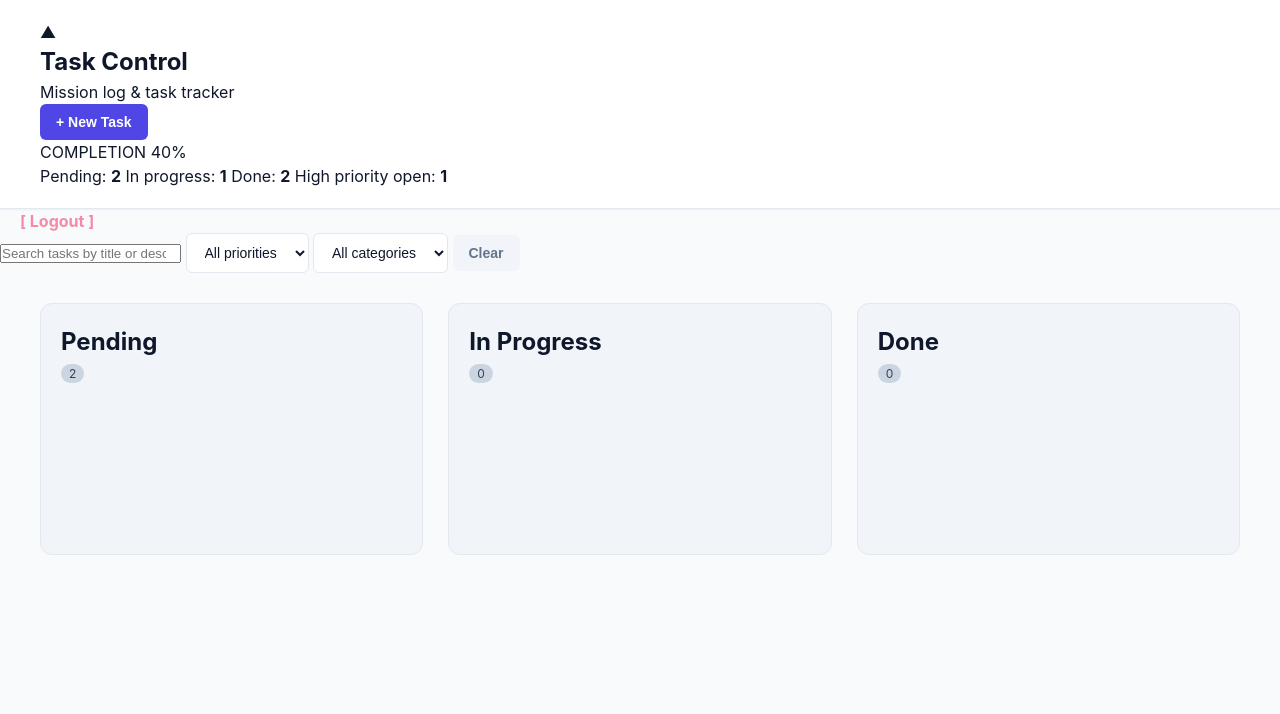
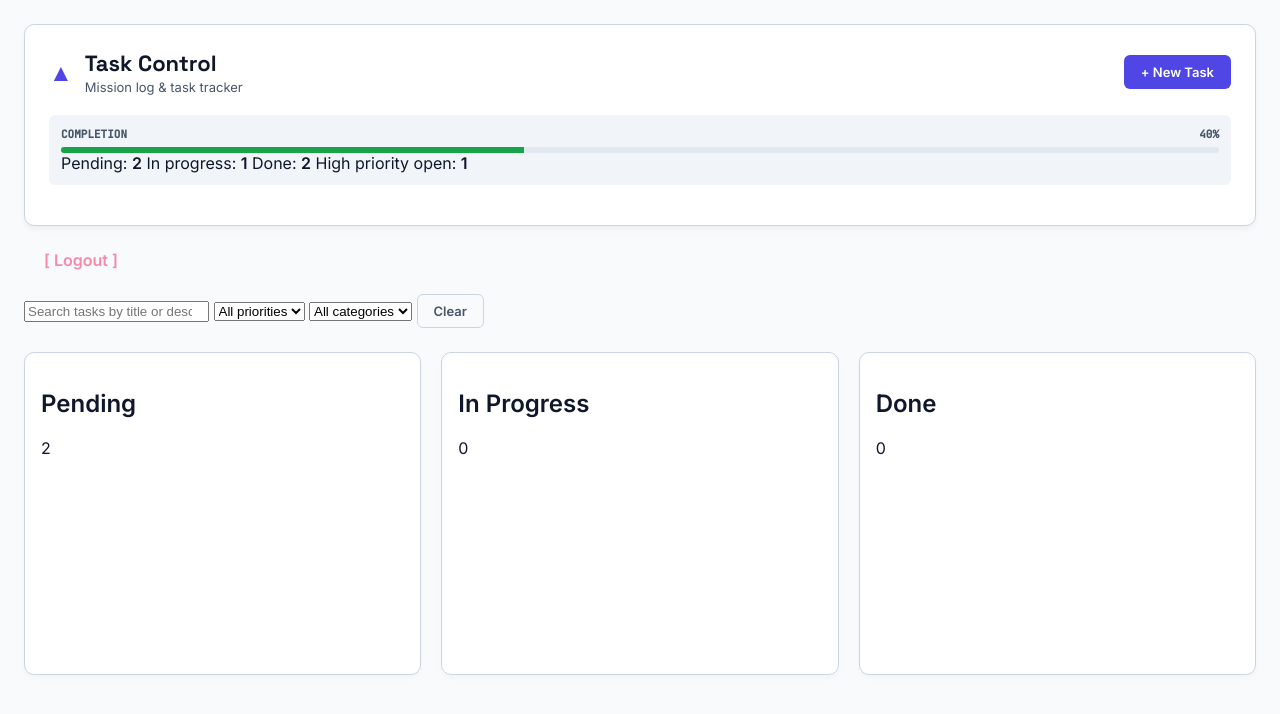
Before and after one commit to pujaux/Task-Management-app, a Flask app: page / in a window 1280 px wide. Shown: the top 714 px of the page. Run offline with Flask 3, Linux system fonts and the light colour scheme; the visitor is signed in with stand-in values (Sample User, id 1); data comes from the database, SQL or seed files in the repository.

Commit message:
Design: Finalize polished bright theme layout

```diff
--- a/static/style.css
+++ b/static/style.css
@@ -1,414 +1,440 @@
 /* =========================================================
-   Task Control — Bright & Modern Theme
+   Task Control — Polished Bright & High-Contrast CSS
    ========================================================= */
 
    :root {
-  --bg-main: #f8fafc;
-  --bg-card: #ffffff;
-  --bg-sidebar: #ffffff;
-  --border-color: #e2e8f0;
+    --bg: #f8fafc;
+    --surface: #ffffff;
+    --surface-2: #f1f5f9;
+    --surface-3: #e2e8f0;
+    --border: #cbd5e1;
+    --text: #0f172a;
+    --text-dim: #475569;
+    --text-faint: #94a3b8;
 
-  --text-main: #0f172a;
-  --text-muted: #64748b;
-  --text-inverse: #ffffff;
+    --accent: #4f46e5;       /* Vibrant Indigo */
+    --accent-dim: #eef2ff;
+    --amber: #d97706;        /* Deep Gold Medium Priority */
+    --coral: #dc2626;        /* Clear Red High Priority */
+    --success: #16a34a;      /* Clear Green Done Status */
 
-  --primary: #4f46e5;
-  --primary-hover: #4338ca;
-  --primary-light: #eef2ff;
+    --radius: 10px;
+    --radius-sm: 6px;
 
-  --success: #10b981;
-  --warning: #f59e0b;
-  --danger: #ef4444;
-  --danger-hover: #dc2626;
-
-  --shadow-sm: 0 1px 2px 0 rgb(0 0 0 / 0.05);
-  --shadow-md: 0 4px 6px -1px rgb(0 0 0 / 0.1), 0 2px 4px -2px rgb(0 0 0 / 0.1);
-  --shadow-lg: 0 10px 15px -3px rgb(0 0 0 / 0.1), 0 4px 6px -4px rgb(0 0 0 / 0.1);
+    --font-display: 'Space Grotesk', sans-serif;
+    --font-body: 'Inter', sans-serif;
+    --font-mono: 'JetBrains Mono', monospace;
   }
 
-* {
-  box-sizing: border-box;
+  * { box-sizing: border-box; }
+
+  html, body {
     margin: 0;
     padding: 0;
+    background: var(--bg);
+    color: var(--text);
+    font-family: var(--font-body);
+    -webkit-font-smoothing: antialiased;
   }
 
-body {
-  font-family: -apple-system, BlinkMacSystemFont, "Segoe UI", Roboto, Helvetica, Arial, sans-serif;
-  background-color: var(--bg-main);
-  color: var(--text-main);
-  line-height: 1.5;
+  /* ---------- App Layout Wrapper ---------- */
+  .app {
+    max-width: 1400px;
+    margin: 0 auto;
+    padding: 24px;
+    display: flex;
+    flex-direction: column;
+    gap: 24px;
   }
 
-/* ---------- Header & Dashboard Layout ---------- */
-header {
-  background: var(--bg-sidebar);
-  border-bottom: 1px solid var(--border-color);
-  padding: 20px 40px;
-  box-shadow: var(--shadow-sm);
+  /* ---------- Top Header Controls ---------- */
+  .deck-header {
+    background: var(--surface);
+    border: 1px solid var(--border);
+    border-radius: var(--radius);
+    padding: 24px;
+    box-shadow: 0 4px 6px -1px rgba(0,0,0,0.05);
   }
 
-.header__top {
+  .deck-header__top {
     display: flex;
     justify-content: space-between;
     align-items: center;
     margin-bottom: 20px;
   }
 
-h1 {
-  font-size: 24px;
-  font-weight: 700;
-  color: var(--text-main);
+  .brand {
+    display: flex;
+    align-items: center;
+    gap: 12px;
   }
 
-/* ---------- Stats Toolbar ---------- */
-.stats-bar {
-  display: grid;
-  grid-template-columns: repeat(auto-fit, minmax(150px, 1fr));
-  gap: 15px;
-  margin-bottom: 20px;
+  .brand__mark {
+    font-size: 24px;
+    color: var(--accent);
   }
 
-.stat-card {
-  background: var(--bg-card);
-  border: 1px solid var(--border-color);
-  padding: 15px;
-  border-radius: 8px;
-  text-align: center;
-  box-shadow: var(--shadow-sm);
+  .brand__text h1 {
+    font-family: var(--font-display);
+    font-size: 22px;
+    font-weight: 700;
+    margin: 0;
   }
 
-.stat-card__val {
-  font-size: 22px;
-  font-weight: 700;
-  color: var(--primary);
+  .brand__text p {
+    font-size: 13px;
+    color: var(--text-dim);
+    margin: 2px 0 0 0;
   }
 
-.stat-card__lbl {
-  font-size: 12px;
-  color: var(--text-muted);
-  text-transform: uppercase;
-  font-weight: 600;
+  /* ---------- Progress runway ---------- */
+  .runway {
+    margin: 16px 0;
+    padding: 12px;
+    background: var(--surface-2);
+    border-radius: var(--radius-sm);
   }
 
-/* Progress Runway */
-.runway-container {
-  background: #e2e8f0;
-  border-radius: 9999px;
-  height: 8px;
-  overflow: hidden;
-  position: relative;
-  margin-top: 10px;
+  .runway__label {
+    display: flex;
+    justify-content: space-between;
+    font-family: var(--font-mono);
+    font-size: 11px;
+    font-weight: 600;
+    color: var(--text-dim);
+    margin-bottom: 6px;
   }
 
-#runway-fill {
-  background: var(--success);
-  height: 100%;
-  width: 0%;
-  transition: width 0.4s ease;
+  .runway__track {
+    width: 100%;
+    height: 6px;
+    background: var(--surface-3);
+    border-radius: 3px;
+    overflow: hidden;
   }
 
-/* ---------- Controls / Filters ---------- */
-.controls-bar {
-  display: flex;
-  gap: 15px;
-  align-items: center;
-  flex-wrap: wrap;
+  .runway__fill {
+    height: 100%;
+    background: var(--success);
+    width: 0%;
+    transition: width 0.3s cubic-bezier(0.4, 0, 0.2, 1);
   }
 
-input[type="text"], select {
-  padding: 10px 14px;
-  background: var(--bg-card);
-  border: 1px solid var(--border-color);
-  color: var(--text-main);
-  border-radius: 6px;
-  font-size: 14px;
-  outline: none;
-  transition: border-color 0.2s, box-shadow 0.2s;
+  /* ---------- Dashboard Tool counters ---------- */
+  .deck-stats {
+    display: grid;
+    grid-template-columns: repeat(auto-fit, minmax(130px, 1fr));
+    gap: 12px;
+    margin-bottom: 16px;
   }
 
-input[type="text"]:focus, select:focus {
-  border-color: var(--primary);
-  box-shadow: 0 0 0 3px rgba(79, 70, 229, 0.15);
+  .stat-node {
+    background: var(--surface-2);
+    border-radius: var(--radius-sm);
+    padding: 12px;
+    display: flex;
+    flex-direction: column;
+    gap: 4px;
   }
 
-button {
-  padding: 10px 16px;
-  font-size: 14px;
-  font-weight: 600;
-  border-radius: 6px;
-  border: none;
-  cursor: pointer;
-  transition: background-color 0.2s, transform 0.1s;
+  .stat-node__num {
+    font-family: var(--font-display);
+    font-size: 20px;
+    font-weight: 700;
   }
 
-button:active {
-  transform: scale(0.98);
+  .stat-node__label {
+    font-size: 11px;
+    font-weight: 500;
+    color: var(--text-dim);
   }
 
-#btn-new-task {
-  background-color: var(--primary);
-  color: var(--text-inverse);
+  /* ---------- Toolbar Filters & Inputs ---------- */
+  .deck-controls {
+    display: flex;
+    flex-wrap: wrap;
+    gap: 12px;
+    align-items: center;
+    border-top: 1px solid var(--border);
+    padding-top: 16px;
   }
 
-#btn-new-task:hover {
-  background-color: var(--primary-hover);
+  .search-input, .filter-select {
+    background: var(--surface);
+    border: 1px solid var(--border);
+    color: var(--text);
+    padding: 8px 12px;
+    font-size: 13.5px;
+    border-radius: var(--radius-sm);
+    font-family: var(--font-body);
+    outline: none;
   }
 
-#btn-clear-filters {
-  background-color: #f1f5f9;
-  color: var(--text-muted);
+  .search-input { min-width: 200px; flex-grow: 1; }
+  .filter-select { min-width: 140px; cursor: pointer; }
+
+  /* ---------- Interactive Buttons ---------- */
+  .btn {
+    font-family: var(--font-body);
+    font-size: 13px;
+    font-weight: 600;
+    padding: 8px 16px;
+    border-radius: var(--radius-sm);
+    border: 1px solid transparent;
+    cursor: pointer;
+    display: inline-flex;
+    align-items: center;
+    gap: 6px;
+    transition: background 0.15s ease, transform 0.1s ease;
   }
+  .btn:active { transform: scale(0.98); }
 
-#btn-clear-filters:hover {
-  background-color: #e2e8f0;
-}
+  .btn--accent { background: var(--accent); color: #fff; }
+  .btn--accent:hover { background: #3b32c4; }
+  .btn--ghost { background: transparent; border-color: var(--border); color: var(--text-dim); }
+  .btn--ghost:hover { background: var(--surface-2); color: var(--text); }
 
-/* ---------- Kanban Board Layout ---------- */
-#board {
+  /* ---------- Kanban columns layout ---------- */
+  .board {
     display: grid;
     grid-template-columns: repeat(3, 1fr);
-  gap: 25px;
-  padding: 30px 40px;
+    gap: 20px;
     align-items: start;
   }
-
-@media (max-width: 900px) {
-  #board { grid-template-columns: 1fr; }
-}
+  @media (max-width: 850px) { .board { grid-template-columns: 1fr; } }
 
   .column {
-  background: #f1f5f9;
-  border-radius: 12px;
-  padding: 20px;
-  border: 1px solid var(--border-color);
+    background: var(--surface);
+    border: 1px solid var(--border);
+    border-radius: var(--radius);
+    padding: 16px;
+    box-shadow: 0 4px 6px -1px rgba(0,0,0,0.03);
   }
 
   .column__header {
     display: flex;
     justify-content: space-between;
     align-items: center;
-  margin-bottom: 15px;
-  font-weight: 700;
-  color: #334155;
+    margin-bottom: 16px;
+    padding-bottom: 8px;
+    border-bottom: 2px solid var(--surface-2);
   }
 
-.column__count {
-  background: #cbd5e1;
-  color: #334155;
-  padding: 2px 8px;
-  border-radius: 9999px;
-  font-size: 12px;
+  .column__title {
+    font-family: var(--font-display);
+    font-size: 15px;
+    font-weight: 700;
+    letter-spacing: 0.5px;
   }
 
-/* ---------- Cards Visuals ---------- */
-.card {
-  background: var(--bg-card);
-  border: 1px solid var(--border-color);
-  border-radius: 8px;
-  padding: 16px;
-  margin-bottom: 15px;
-  box-shadow: var(--shadow-sm);
-  transition: box-shadow 0.2s, transform 0.2s;
+  .column__badge {
+    font-family: var(--font-mono);
+    font-size: 11px;
+    background: var(--surface-3);
+    padding: 2px 8px;
+    border-radius: 10px;
+    font-weight: 600;
   }
 
+  /* ---------- Task Cards ---------- */
+  .column__list {
+    min-height: 200px;
+    display: flex;
+    flex-direction: column;
+    gap: 12px;
+  }
+  .column__list--dragover {
+    background-color: var(--accent-dim);
+    border: 2px dashed var(--accent);
+    border-radius: var(--radius-sm);
+  }
+
+  .card {
+    background: var(--surface-2);
+    border: 1px solid var(--border);
+    border-radius: var(--radius-sm);
+    padding: 14px;
+    cursor: grab;
+    transition: transform 0.15s ease, box-shadow 0.15s ease;
+  }
   .card:hover {
-  box-shadow: var(--shadow-md);
     transform: translateY(-2px);
+    box-shadow: 0 4px 12px rgba(0,0,0,0.05);
+    border-color: var(--text-faint);
   }
 
   .card__top {
     display: flex;
     justify-content: space-between;
-  align-items: start;
-  gap: 10px;
-  margin-bottom: 8px;
+    align-items: flex-start;
+    gap: 8px;
+    margin-bottom: 6px;
   }
 
   .card__title {
     font-weight: 600;
-  color: var(--text-main);
-  font-size: 15px;
+    font-size: 14px;
+    line-height: 1.4;
   }
 
   .card__desc {
-  font-size: 13px;
-  color: var(--text-muted);
+    font-size: 12.5px;
+    color: var(--text-dim);
     margin-bottom: 12px;
   }
 
   .card__meta {
     display: flex;
     justify-content: space-between;
+    align-items: center;
     font-size: 11px;
-  font-weight: 600;
-  color: var(--text-muted);
-  margin-bottom: 12px;
   }
 
   .card__category {
-  background: #f1f5f9;
+    font-family: var(--font-mono);
+    background: var(--surface-3);
     padding: 2px 6px;
     border-radius: 4px;
   }
 
-/* Badges & Priorities */
+  /* Priority Badges */
   .badge {
-  font-size: 11px;
+    font-family: var(--font-mono);
+    font-size: 10px;
+    font-weight: 700;
     text-transform: uppercase;
-  font-weight: 700;
     padding: 2px 6px;
     border-radius: 4px;
   }
-.badge--high { background: #fee2e2; color: var(--danger); }
-.badge--medium { background: #fef3c7; color: var(--warning); }
-.badge--low { background: #dcfce7; color: var(--success); }
+  .badge--high   { background: #fee2e2; color: var(--coral); }
+  .badge--medium { background: #fef3c7; color: var(--amber); }
+  .badge--low    { background: #dcfce7; color: var(--success); }
 
-/* Dates */
-.card__due--overdue { color: var(--danger); font-weight: 700; }
-.card__due--soon { color: var(--warning); font-weight: 700; }
-
+  /* Inline drop buttons actions */
   .card__actions {
     display: flex;
     justify-content: flex-end;
-  gap: 8px;
-  border-top: 1px solid var(--border-color);
-  padding-top: 10px;
+    gap: 6px;
+    margin-top: 12px;
+    padding-top: 8px;
+    border-top: 1px dashed var(--border);
+  }
+  .card__actions button {
+    font-size: 11px;
+    padding: 4px 8px;
+    border: none;
+    border-radius: 4px;
+    background: var(--surface-3);
+    color: var(--text);
+    cursor: pointer;
+  }
+  .card__actions button:hover { background: var(--border); }
+  .card__actions button.danger { background: #fee2e2; color: var(--coral); }
+  .card__actions button.danger:hover { background: #fca5a5; }
+
+  /* Done cards style state */
+  .card--done {
+    opacity: 0.6;
+    background: #f8fafc;
+  }
+  .card--done .card__title { text-decoration: line-through; color: var(--text-dim); }
+
+  /* Empty Column Message */
+  .column__empty {
+    padding: 24px;
+    text-align: center;
+    font-size: 12.5px;
+    color: var(--text-faint);
+    border: 2px dashed var(--border);
+    border-radius: var(--radius-sm);
   }
 
-.card__actions button {
-  padding: 6px 12px;
-  font-size: 12px;
-  background: #f1f5f9;
-  color: #334155;
-}
-.card__actions button:hover { background: #e2e8f0; }
-.card__actions button.danger { background: #fee2e2; color: var(--danger); }
-.card__actions button.danger:hover { background: #fca5a5; }
-
-/* Status Modifier */
-.card--done {
-  opacity: 0.65;
-  background: #f8fafc;
-}
-.card--done .card__title {
-  text-decoration: line-through;
-  color: var(--text-muted);
-}
-
-/* ---------- Drag and Drop Mechanics ---------- */
-.card[draggable="true"] {
-  cursor: grab;
-}
-.card:active {
-  cursor: grabbing;
-}
-.card.card--dragging {
-  opacity: 0.3;
-  transform: scale(0.95);
-  border: 2px dashed var(--primary);
-}
-.column__list {
-  min-height: 150px;
-  transition: background-color 0.2s, border-color 0.2s;
-  border-radius: 8px;
-}
-.column__list--dragover {
-  background-color: #cbd5e1;
-}
-.column__empty {
-  text-align: center;
-  color: var(--text-muted);
-  font-size: 13px;
-  padding: 20px;
-  border: 2px dashed #cbd5e1;
-  border-radius: 8px;
-}
-
-/* ---------- Modals / Overlays ---------- */
-#modal-overlay {
+  /* ---------- Modals Window System ---------- */
+  .modal-overlay {
     position: fixed;
-  top: 0; left: 0; right: 0; bottom: 0;
-  background: rgba(15, 23, 42, 0.4);
+    top:0; left:0; right:0; bottom:0;
+    background: rgba(15, 23, 42, 0.3);
     backdrop-filter: blur(4px);
     display: flex;
     align-items: center;
     justify-content: center;
     opacity: 0; pointer-events: none;
     transition: opacity 0.2s ease;
-  z-index: 999;
+    z-index: 100;
   }
-#modal-overlay.open {
-  opacity: 1; pointer-events: auto;
-}
+  .modal-overlay.open { opacity: 1; pointer-events: auto; }
 
   .modal {
-  background: var(--bg-card);
-  border: 1px solid var(--border-color);
-  border-radius: 12px;
+    background: var(--surface);
+    border: 1px solid var(--border);
+    border-radius: var(--radius);
     width: 100%;
-  max-width: 500px;
-  box-shadow: var(--shadow-lg);
-  overflow: hidden;
+    max-width: 460px;
+    box-shadow: 0 20px 25px -5px rgba(0,0,0,0.1);
   }
 
   .modal__header {
     display: flex;
     justify-content: space-between;
     align-items: center;
-  padding: 16px 24px;
-  border-bottom: 1px solid var(--border-color);
+    padding: 16px 20px;
+    border-bottom: 1px solid var(--border);
+  }
+  .modal__header h3 { font-family: var(--font-display); font-size: 16px; margin: 0; }
+
+  .modal__body {
+    padding: 20px;
+    display: flex;
+    flex-direction: column;
+    gap: 14px;
   }
 
-.modal__body {
-  padding: 24px;
+  .modal__body label {
+    display: flex;
+    flex-direction: column;
+    gap: 6px;
+    font-size: 12px;
+    font-weight: 600;
+    color: var(--text-dim);
   }
 
-.form-group {
-  margin-bottom: 15px;
-}
-.form-group label {
-  display: block;
-  font-size: 13px;
-  font-weight: 600;
-  margin-bottom: 6px;
-  color: #334155;
-}
-.form-group input, .form-group textarea, .form-group select {
-  width: 100%;
+  .modal__body input, .modal__body textarea, .modal__body select {
+    background: var(--surface);
+    border: 1px solid var(--border);
+    border-radius: var(--radius-sm);
+    padding: 8px 12px;
+    font-size: 13.5px;
+    color: var(--text);
+    outline: none;
   }
 
-.modal__footer {
-  display: flex;
-  justify-content: flex-end;
-  gap: 10px;
-  padding: 16px 24px;
-  background: #f8fafc;
-  border-top: 1px solid var(--border-color);
+  .modal__body input:focus, .modal__body select:focus, .modal__body textarea:focus {
+    border-color: var(--accent);
   }
 
-#modal-close {
-  background: none;
-  font-size: 20px;
-  color: var(--text-muted);
+  .modal__row {
+    display: grid;
+    grid-template-columns: 1fr 1fr;
+    gap: 12px;
   }
 
-/* ---------- Toast Notification ---------- */
-#toast {
+  .form-error { color: var(--coral); font-size: 12px; margin: 0; }
+  .modal__actions { display: flex; justify-content: space-between; align-items: center; margin-top: 8px; }
+  .modal__actions-right { display: flex; gap: 8px; }
+
+  /* ---------- Interactive Toast ---------- */
+  .toast {
     position: fixed;
-  bottom: 24px; right: 24px;
-  background: var(--text-main);
-  color: var(--text-inverse);
-  padding: 12px 24px;
-  border-radius: 6px;
-  box-shadow: var(--shadow-lg);
-  transform: translateY(100px);
-  opacity: 0;
-  transition: transform 0.3s, opacity 0.3s;
-  font-size: 14px;
-  font-weight: 600;
-  z-index: 1000;
+    bottom: 24px; left: 50%;
+    transform: translateX(-50%) translateY(20px);
+    background: var(--text);
+    color: var(--bg);
+    padding: 10px 20px;
+    border-radius: var(--radius-sm);
+    font-size: 13px;
+    font-weight: 500;
+    opacity: 0; pointer-events: none;
+    transition: opacity 0.2s, transform 0.2s;
+    z-index: 200;
   }
-#toast.show {
-  transform: translateY(0);
-  opacity: 1;
-}
+  .toast.show { opacity: 1; transform: translateX(-50%) translateY(0); }
```
Lines whose indentation alone changed are shown as unchanged.
